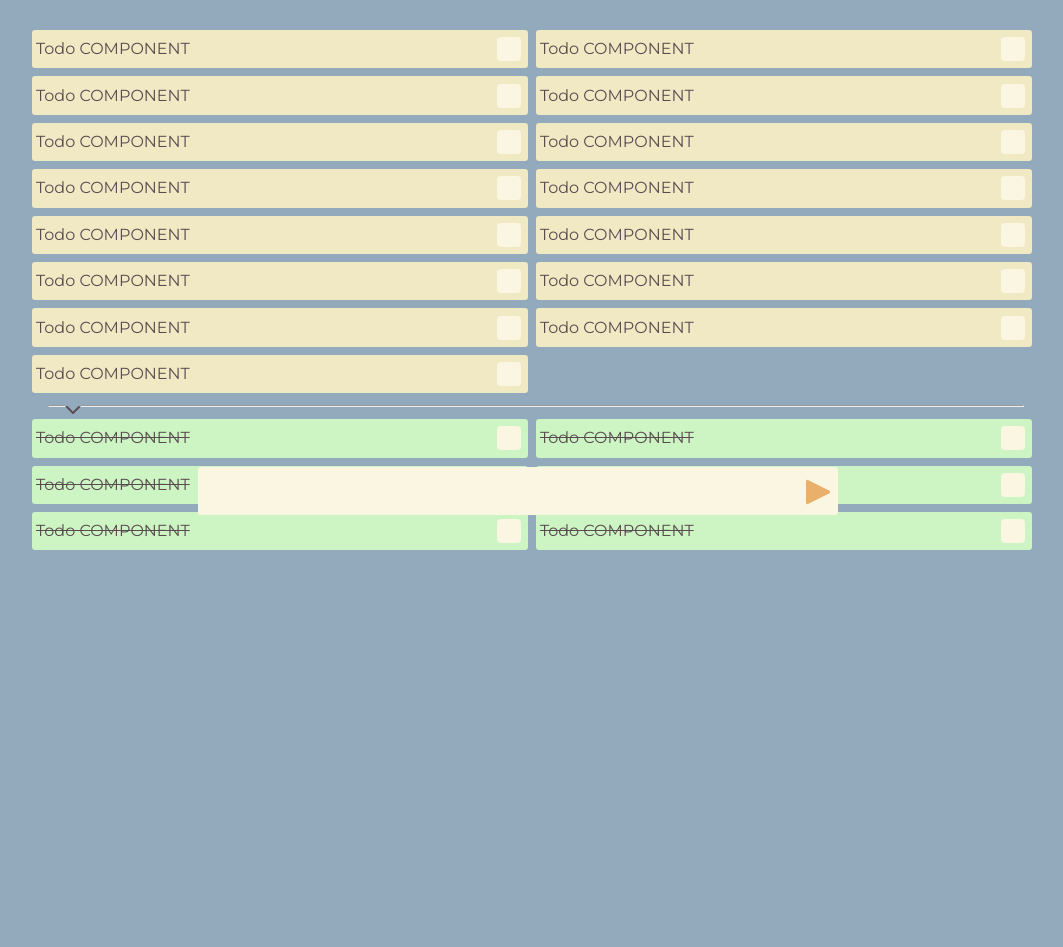
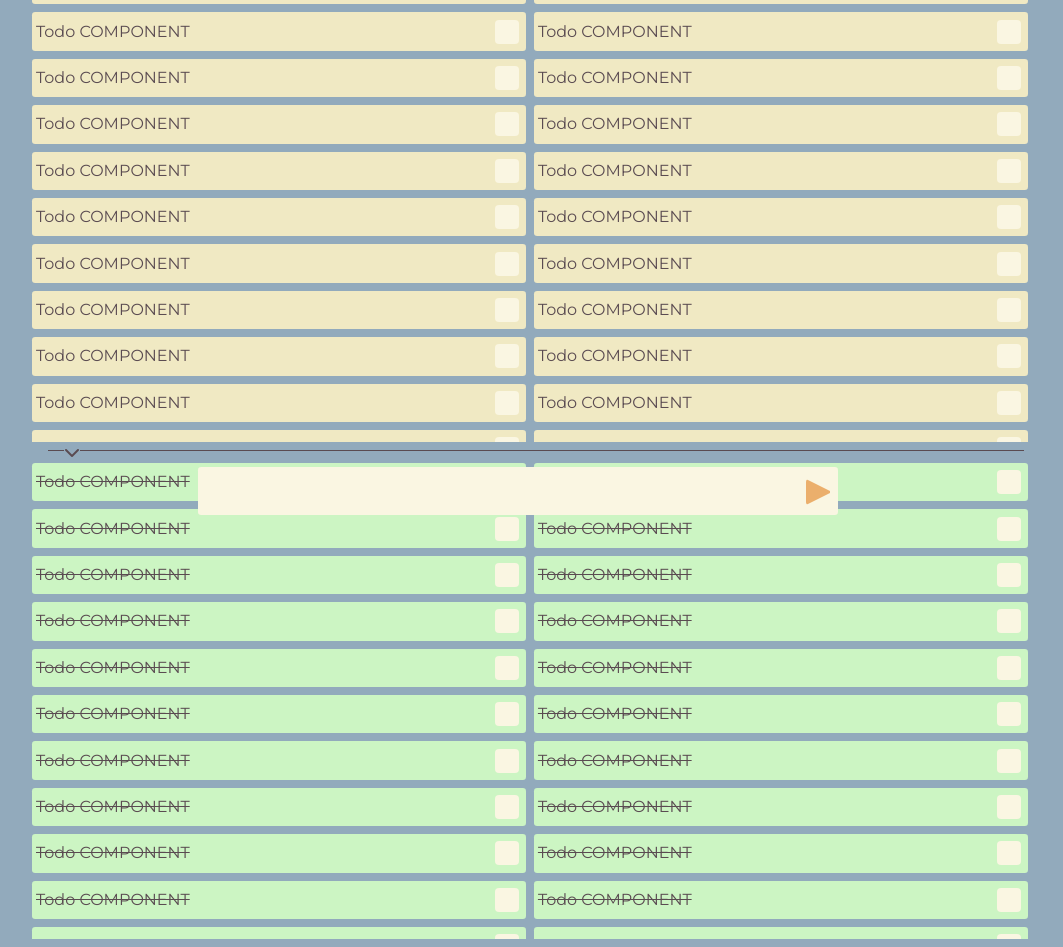
Before and after one commit to emilchr/done-yet, a React (Create React App) app: page / in a window 1280 px wide. Shown: the part 237-1184 px from the top of the page, without its empty margins (104-1167 px from the left). Before the commit the page ends 800 px from the top, so only its background shows below. Built offline with nearby package versions, Linux system fonts and the light colour scheme; the HTML template or start-up script is replaced by a standard one.

Commit message:
Minor adjustments because of chrome.

```diff
--- a/src/features/todo/Todo.module.css
+++ b/src/features/todo/Todo.module.css
@@ -15,6 +15,6 @@
 
 @media (min-width: 1024px) {
   .todo {
-    max-width: 49.2%;
+    max-width: 49%;
   }
 }
--- a/src/features/todoList/TodoList.js
+++ b/src/features/todoList/TodoList.js
@@ -6,6 +6,16 @@ export const TodoList = () => {
   return (
     <div className={TodoListCSS.todoList}>
       <div className={TodoListCSS.todoUncompleted}>
+        <Todo />
+        <Todo />
+        <Todo />
+        <Todo />
+        <Todo />
+        <Todo />
+        <Todo />
+        <Todo />
+        <Todo />
+        <Todo />
         <Todo />
         <Todo />
         <Todo />
@@ -31,6 +41,22 @@ export const TodoList = () => {
           <Todo />
           <Todo />
           <Todo />
+          <Todo />
+          <Todo />
+          <Todo />
+          <Todo />
+          <Todo />
+          <Todo />
+          <Todo />
+          <Todo />
+          <Todo />
+          <Todo />
+          <Todo />
+          <Todo />
+          <Todo />
+          <Todo />
+          <Todo />
+          <Todo />
         </div>
       </div>
     </div>
--- a/src/features/todoList/TodoList.module.css
+++ b/src/features/todoList/TodoList.module.css
@@ -20,6 +20,11 @@
   margin-right: 0.75em;
   height: 1px;
   overflow: visible;
+}
+hr {
+  border: 0;
+  background-color: var(--font-color);
+  height: 1px;
 }
 .show hr::before {
   background-color: var(--main-color);
@@ -51,15 +56,15 @@
 
 @media (min-width: 1024px) {
   .todoList {
-    padding-top: 5rem;
+    padding-top: 1rem;
     width: 63rem;
   }
   .todoUncompleted {
     max-height: 30rem;
-    overflow: scroll;
+    overflow-y: auto;
   }
   .todoCompleted {
     max-height: 30rem;
-    overflow: scroll;
+    overflow-y: auto;
   }
 }
```
